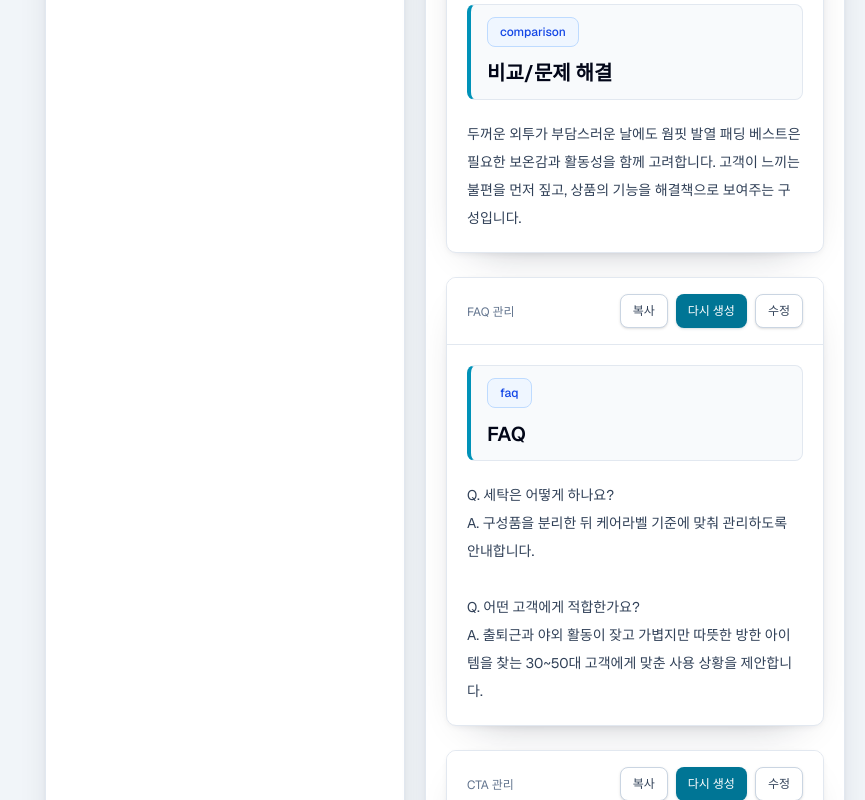
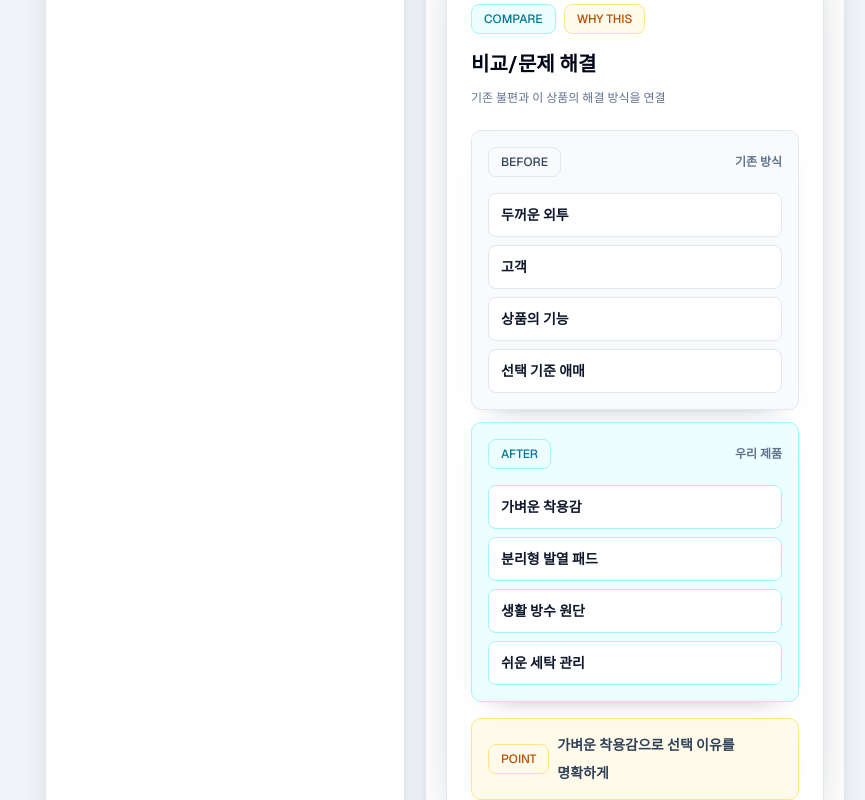
Before and after one commit to one-and1/detail-page-maker, a Next.js app: page / in a window 1280 px wide. Shown: the part 2800-3600 px from the top of the page, without its empty margins (415-1280 px from the left). Built offline with nearby package versions, Linux system fonts and the light colour scheme; no server answers.

Commit message:
230613 Compare 1차 완료

```diff
--- a/src/components/detail-preview.tsx
+++ b/src/components/detail-preview.tsx
@@ -63,6 +63,18 @@ type UspItem = {
 type SpecRow = {
   label: string;
   value: string;
+};
+
+type CompareItem = {
+  label: string;
+  heading: string;
+  keywords: string[];
+};
+
+type CompareContent = {
+  before: CompareItem;
+  after: CompareItem;
+  point: string;
 };
 
 const truncateText = (text: string, maxLength: number) =>
@@ -215,6 +227,87 @@ const getSpecHighlight = (rows: SpecRow[]) =>
   rows.find((row) =>
     ["소재", "재질", "충전재", "사이즈", "색상"].includes(row.label),
   );
+
+const splitCompareSentences = (copy: string) =>
+  copy
+    .split(/[\n.!?。]+/)
+    .map((line) => stripListMarker(line.trim()))
+    .filter(Boolean);
+
+const normalizeCompareKeyword = (text: string) => {
+  const compactText = text
+    .replace(/이번 더미 초안은|더미|섹션|입니다|합니다|보여줍니다/g, "")
+    .replace(/\s+/g, " ")
+    .trim();
+  const keyword = compactText
+    .split(/(?:은|는|이|가|을|를|에게|에도|에서|으로|로|,|，| 때문에| 대신| 기준으로)/)[0]
+    .trim();
+
+  return truncateText(keyword || compactText, 16);
+};
+
+const getCompareKeywords = ({
+  fallbackItems,
+  lines,
+  pattern,
+}: {
+  fallbackItems: string[];
+  lines: string[];
+  pattern: RegExp;
+}) => {
+  const matchedItems = lines
+    .filter((line) => pattern.test(line))
+    .flatMap((line) => line.split(/[,，/|·]/))
+    .map(normalizeCompareKeyword)
+    .filter((item) => item.length >= 2);
+  const uniqueItems = [...matchedItems, ...fallbackItems].filter(
+    (item, index, items) => item && items.indexOf(item) === index,
+  );
+
+  return uniqueItems.slice(0, 4);
+};
+
+const getCompareContent = (
+  section: DetailSection,
+  product: ProductInfo,
+): CompareContent => {
+  const lines = splitCompareSentences(section.copy).filter(
+    (line) => line !== section.title,
+  );
+  const productName = product.productName.trim() || "이 제품";
+  const primaryUsp =
+    getContentLines(product.usp)[0] || "선택 기준이 분명한 사용감";
+  const beforeKeywords = getCompareKeywords({
+    lines,
+    pattern: /기존|문제|불편|부담|애매|고민|어려|답답|무거/,
+    fallbackItems: ["선택 기준 애매", "불편한 사용감", "관리 부담"],
+  });
+  const afterKeywords = getCompareKeywords({
+    lines: [...getContentLines(product.usp), ...getContentLines(product.specs), ...lines],
+    pattern: /해결|대신|우리|제품|상품|가능|가벼|편한|방수|분리|관리|보온|활동/,
+    fallbackItems: [
+      normalizeCompareKeyword(primaryUsp),
+      productName,
+      product.category ? `${product.category} 맞춤` : "쉬운 선택",
+    ],
+  });
+  const pointSource =
+    afterKeywords[0] || normalizeCompareKeyword(primaryUsp) || productName;
+
+  return {
+    before: {
+      label: "BEFORE",
+      heading: "기존 방식",
+      keywords: beforeKeywords,
+    },
+    after: {
+      label: "AFTER",
+      heading: "우리 제품",
+      keywords: afterKeywords,
+    },
+    point: `${pointSource}으로 선택 이유를 명확하게`,
+  };
+};
 
 export function DetailPreview({
   product,
@@ -589,6 +682,93 @@ export function DetailPreview({
     );
   };
 
+  const renderCompareSection = (section: DetailSection) => {
+    const compare = getCompareContent(section, product);
+
+    return (
+      <Card
+        as="section"
+        id={`detail-section-${section.id}`}
+        key={section.id}
+        className="overflow-hidden"
+        padding="none"
+        shadow="elevated"
+      >
+        {renderManagementHeader(section, "Compare 관리")}
+
+        <CardBody className="@container bg-white px-4 py-5 sm:px-5 lg:px-6">
+          <div className="flex flex-wrap items-center gap-2">
+            <Badge tone="primary">COMPARE</Badge>
+            <Badge tone="point">WHY THIS</Badge>
+          </div>
+
+          <div className="mt-4">
+            <Headline className="text-2xl font-semibold text-slate-950">
+              {section.title}
+            </Headline>
+            <Caption className="mt-2 max-w-2xl text-sm leading-6 text-slate-500">
+              {section.description}
+            </Caption>
+          </div>
+
+          <div className="mt-5 grid grid-cols-1 gap-3 @min-[720px]:grid-cols-[minmax(0,1fr)_auto_minmax(0,1fr)] @min-[720px]:items-stretch">
+            {[compare.before, compare.after].map((item, index) => (
+              <div
+                className={cn(
+                  "min-w-0 rounded-lg border px-4 py-4 shadow-[0_12px_26px_-24px_rgb(15_23_42_/_0.7)]",
+                  index === 0
+                    ? "border-slate-200 bg-slate-50 @min-[720px]:order-1"
+                    : "border-cyan-200 bg-cyan-50 @min-[720px]:order-3",
+                )}
+                key={`${section.id}-compare-${item.label}`}
+              >
+                <div className="flex items-center justify-between gap-3">
+                  <Badge tone={index === 0 ? "secondary" : "primary"}>
+                    {item.label}
+                  </Badge>
+                  <Caption className="text-xs font-semibold text-slate-500">
+                    {item.heading}
+                  </Caption>
+                </div>
+
+                <div className="mt-4 grid gap-2">
+                  {item.keywords.map((keyword) => (
+                    <div
+                      className={cn(
+                        "flex min-h-11 items-center rounded-md border bg-white px-3 text-sm font-semibold leading-5 text-slate-900 [word-break:keep-all]",
+                        index === 0 ? "border-slate-200" : "border-cyan-200",
+                      )}
+                      key={`${section.id}-${item.label}-${keyword}`}
+                    >
+                      {keyword}
+                    </div>
+                  ))}
+                </div>
+              </div>
+            ))}
+
+            <div className="hidden @min-[720px]:order-2 @min-[720px]:flex @min-[720px]:items-center @min-[720px]:justify-center">
+              <span className="flex h-9 w-9 items-center justify-center rounded-md border border-slate-200 bg-white text-xs font-semibold text-slate-500 shadow-[0_10px_24px_-22px_rgb(15_23_42_/_0.65)]">
+                VS
+              </span>
+            </div>
+          </div>
+
+          <div className="mt-4 rounded-lg border border-amber-200 bg-amber-50 px-4 py-3 shadow-[0_10px_24px_-22px_rgb(180_83_9_/_0.55)]">
+            <div className="grid gap-2 sm:grid-cols-[auto_minmax(0,1fr)] sm:items-center">
+              <Badge tone="point">POINT</Badge>
+              <Text className="text-sm font-semibold leading-6 text-amber-950 [word-break:keep-all]">
+                {compare.point}
+              </Text>
+            </div>
+          </div>
+
+          {renderSectionEditor(section, { hideReadOnlyCopy: true })}
+        </CardBody>
+      </Card>
+    );
+  };
+
   const renderDefaultSection = (section: DetailSection) => (
     <Card
       as="section"
@@ -665,6 +845,10 @@ export function DetailPreview({
             return renderSpecSection(section);
           }
 
+          if (section.kind === "comparison") {
+            return renderCompareSection(section);
+          }
+
           return renderDefaultSection(section);
         })}
 
```
